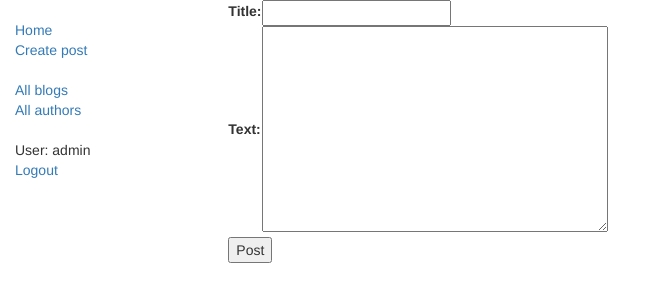
After one commit to khozyainov/djangoblog, a Django app: page /blog/blog/create/ in a window 1280 px wide. The commit adds this page. Shown: the top 302 px of the page, without its empty margins (0-656 px from the left). Run offline with Django 3.2, Linux system fonts and the light colour scheme; a user stored in the database is signed in; some libraries are stand-ins or nearby versions.

Commit message:
add create post

```diff
--- a/djangoblog/blog/models.py
+++ b/djangoblog/blog/models.py
@@ -15,6 +15,11 @@ class Author(models.Model):
     def __str__(self):
         return self.user.username
 
+class Follow(models.Model):
+    followed = models.OneToOneField(Author, on_delete=models.CASCADE, related_name="followed")
+    followers = models.ManyToManyField(Author, related_name="followers", blank=True)
+
+
 
 class Blog(models.Model):
     title = models.CharField(max_length=200)
--- a/djangoblog/blog/templates/base.html
+++ b/djangoblog/blog/templates/base.html
@@ -24,6 +24,9 @@
                 {% block sidebar %}
                 <ul class="sidebar-nav">
                     <li><a href="{% url 'index' %}">Home</a></li>
+                    <li><a href="{% url 'blog-create' %}">Create post</a></li>
+                </ul>
+                <ul class="sidebar-nav">
                     <li><a href="{% url 'blogs' %}">All blogs</a></li>
                     <li><a href="{% url 'authors' %}">All authors</a></li>
                 </ul>
--- /dev/null
+++ b/djangoblog/blog/templates/blog/blog_form.html
@@ -0,0 +1,13 @@
+{% extends "base.html" %}
+
+{% block content %}
+
+<form action="" method="post">
+    {% csrf_token %}
+    <table>
+    {{ form.as_table }}
+    </table>
+    <input type="submit" value="Post" />
+
+</form>
+{% endblock %}
--- a/djangoblog/blog/urls.py
+++ b/djangoblog/blog/urls.py
@@ -10,5 +10,5 @@ urlpatterns = [
     path('authors/', views.AuthorListView.as_view(), name='authors'),
     path('blog/<int:pk>', views.BlogDetailView.as_view(), name='blog-detail'),
     path('author/<int:pk>', views.BlogListbyAuthorView.as_view(), name='blogs-by-author'),
-
+    path('blog/create/', views.BlogCreate.as_view(), name='blog-create'),
 ]
--- a/djangoblog/blog/views.py
+++ b/djangoblog/blog/views.py
@@ -1,8 +1,12 @@
 from django.shortcuts import render
+from django.urls import reverse_lazy
+
 from .models import Author, Blog
 from django.views import generic
 from django.shortcuts import get_object_or_404
-from django.contrib.auth.mixins import LoginRequiredMixin
+from django.contrib.auth.mixins import LoginRequiredMixin, PermissionRequiredMixin
+from django.views.generic.edit import CreateView, UpdateView, DeleteView
+
 
 # Create your views here.
 #def index(request):
@@ -45,3 +49,19 @@ class BlogListbyAuthorView(generic.ListView):
         context = super(BlogListbyAuthorView, self).get_context_data(**kwargs)
         context['author'] = get_object_or_404(Author)
         return context
+
+
+class BlogCreate(LoginRequiredMixin, CreateView):
+    model = Blog
+    fields = ['title', 'text']
+
+    def form_valid(self, form):
+        form.instance.author = Author.objects.get(user=self.request.user)
+        return super(BlogCreate, self).form_valid(form)
+
+
+class Feed(generic.ListView):
+    model = Blog
+
+    def get_queryset(self):
+        return Blog.objects.filter(author__followers__follower__id=self.request.user.id).ordered_by('post_date')
```
Also changed, not shown: djangoblog/db.sqlite3.
